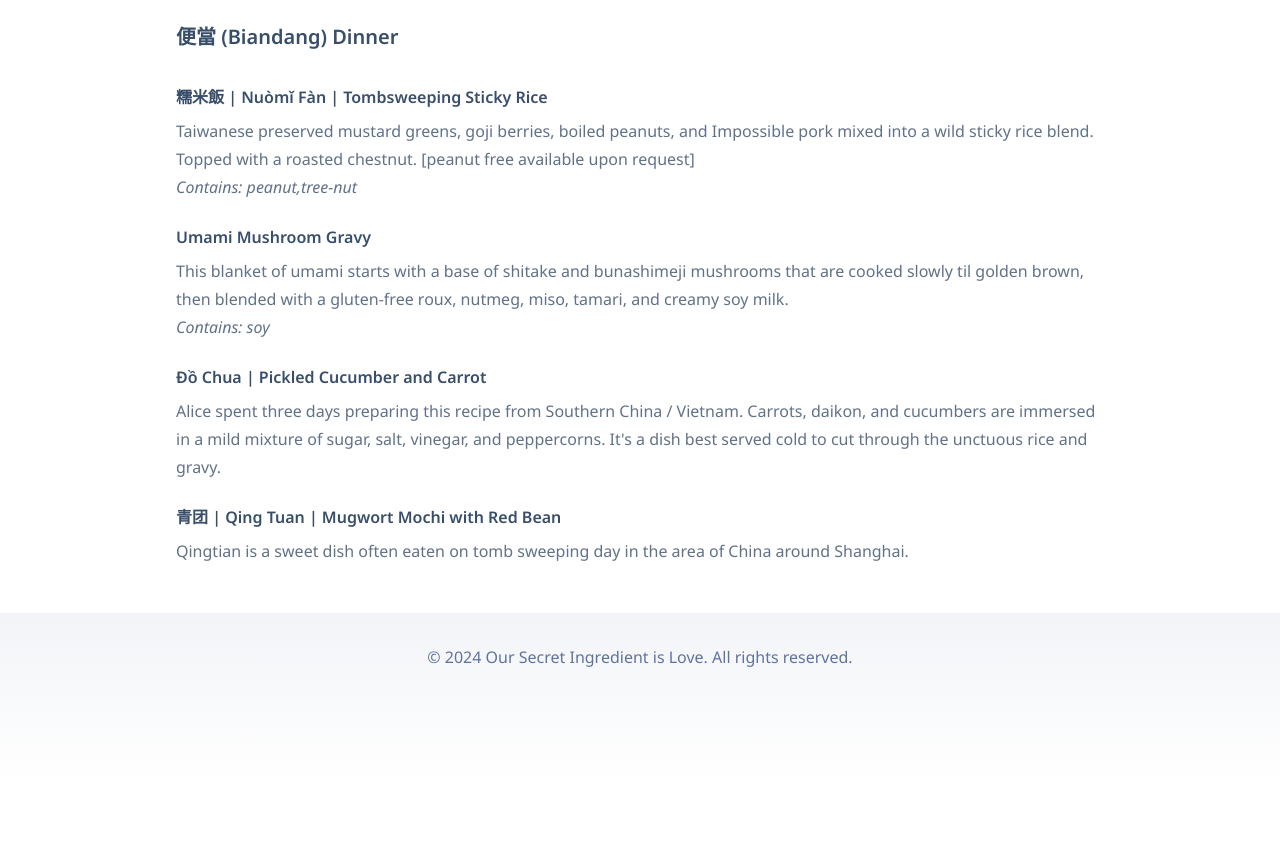
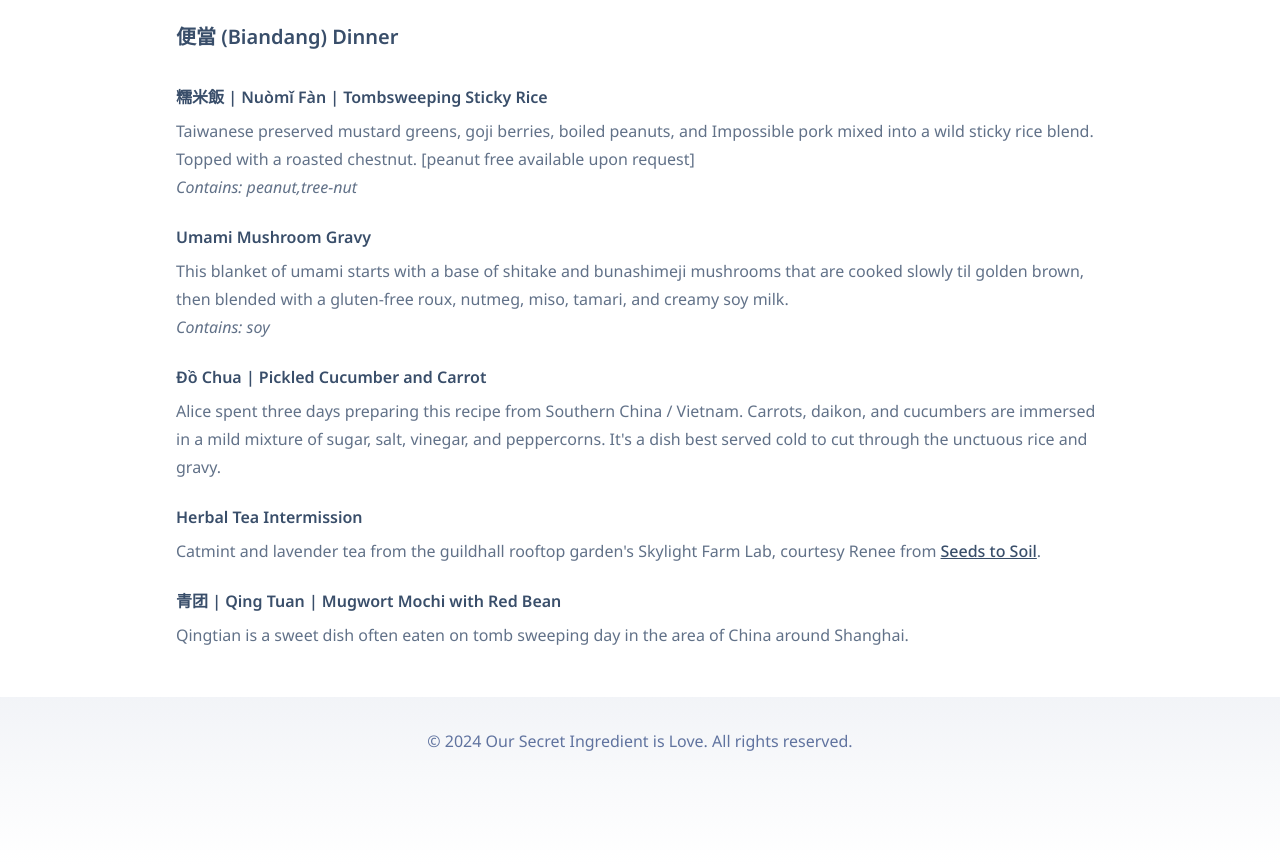
Before and after one commit to mienaikoe/osil-site, an Astro site: page /recipes/2024-04-03-tomb-sweeping-day in a window 1280 px wide. Shown: the part 859-1724 px from the top of the page. Before the commit the page ends 1640 px from the top, so only its background shows below. Built offline with nearby package versions, Linux system fonts and the light colour scheme; Astro itself is replaced by a stand-in of ours; some icons are missing.

Commit message:
enable html descriptions. add tea

```diff
--- a/src/content/menu/2024-04-03-tomb-sweeping-day.json
+++ b/src/content/menu/2024-04-03-tomb-sweeping-day.json
@@ -23,6 +23,11 @@
           "contains": []
         },
         {
+          "title": "Herbal Tea Intermission",
+          "description": "Catmint and lavender tea from the guildhall rooftop garden's Skylight Farm Lab, courtesy Renee from <a href='https://www.primeproduce.coop/membership/renee' target='_blank'>Seeds to Soil</a>.",
+          "contains": []
+        },
+        {
           "title": "青团 | Qing Tuan | Mugwort Mochi with Red Bean",
           "description": "Qingtian is a sweet dish often eaten on tomb sweeping day in the area of China around Shanghai.",
           "contains": []
--- a/src/pages/recipes/[...slug].astro
+++ b/src/pages/recipes/[...slug].astro
@@ -29,7 +29,7 @@ const { sections, title, heroImage } = post.data;
             {section.items.map((item) => (
               <>
                 <h4>{item.title}</h4>
-                <div>{item.description}</div>
+                <div set:html={item.description} />
                 {item.contains.length > 0 && (
                   <div class="italic">Contains: {item.contains.join(",")}</div>
                 )}
```
